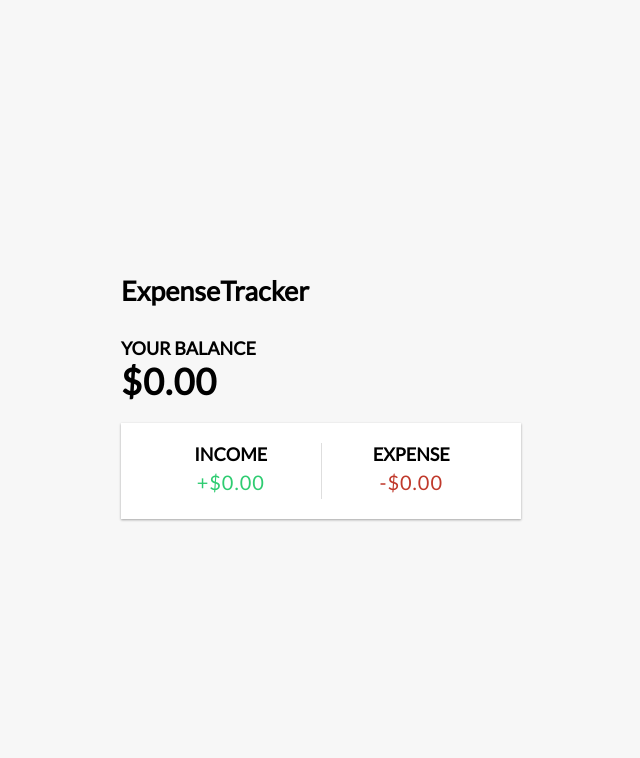
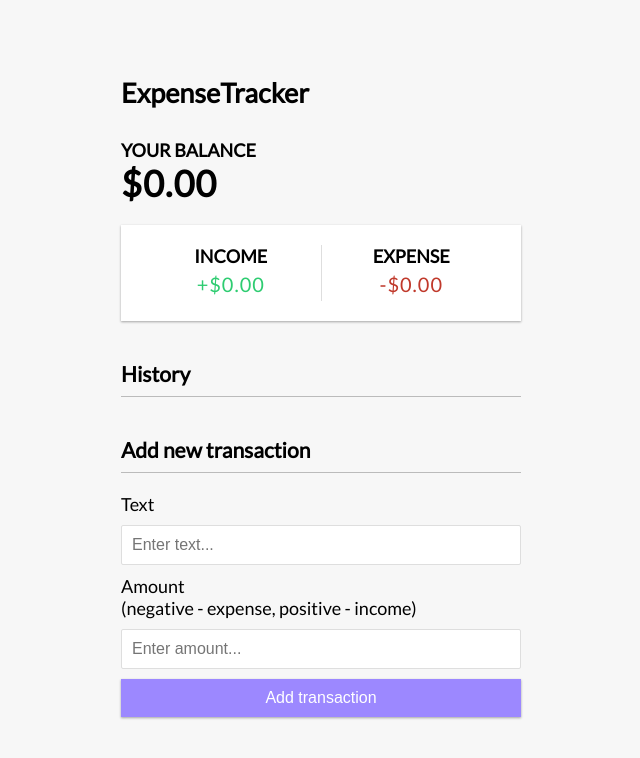
Before and after one commit to Shkurtevski/VueLearning, a Vue app in the folder vue-expense-tracker/: page / in a window 1280 px wide. Shown: the top 758 px of the page, without its empty margins (319-959 px from the left). Built offline with nearby package versions, Linux system fonts and the light colour scheme.

Commit message:
Options API added for example

```diff
--- a/vue-expense-tracker/src/App.vue
+++ b/vue-expense-tracker/src/App.vue
@@ -3,6 +3,8 @@
   <div class="container">
     <AppBalance />
     <IncomeExpenses />
+    <TransactionList />
+    <AddTransaction />
   </div>
 </template>
 
@@ -10,11 +12,16 @@
 import AppHeader from './components/AppHeader.vue'
 import AppBalance from './components/AppBalance.vue'
 import IncomeExpenses from './components/IncomeExpenses.vue'
+import TransactionList from './components/TransactionList.vue'
+import AddTransaction from './components/AddTransaction.vue'
+
 export default {
   components: {
     AppHeader,
     AppBalance,
-    IncomeExpenses
+    IncomeExpenses,
+    TransactionList,
+    AddTransaction
   }
 }
 </script>
--- a/vue-expense-tracker/src/components/AddTransaction.vue
+++ b/vue-expense-tracker/src/components/AddTransaction.vue
@@ -0,0 +1,14 @@
+<template>
+  <h3>Add new transaction</h3>
+  <form id="form">
+    <div class="form-control">
+      <label for="text">Text</label>
+      <input type="text" id="text" placeholder="Enter text..." />
+    </div>
+    <div class="form-control">
+      <label for="amount">Amount <br />(negative - expense, positive - income)</label>
+      <input type="number" id="amount" placeholder="Enter amount..." />
+      <button class="btn">Add transaction</button>
+    </div>
+  </form>
+</template>
--- a/vue-expense-tracker/src/components/TransactionList.vue
+++ b/vue-expense-tracker/src/components/TransactionList.vue
@@ -0,0 +1,30 @@
+<template>
+  <h3>History</h3>
+  <ul id="list" class="list">
+    <!----- OPTIONS-API-RENDERING-METHOD ----->
+    <!-- <li
+      v-for="transaction in transactions"
+      :key="transaction.id"
+      :class="transaction.amount < 0 ? 'minus' : 'plus'"
+    >
+      {{ transaction.text }} <span>${{ transaction.amount }}</span>
+      <button class="delete-btn">x</button>
+    </li> -->
+  </ul>
+</template>
+
+<!----- OPTIONS-API ----->
+<script lang="ts">
+export default {
+  data() {
+    return {
+      transactions: [
+        { id: 1, text: 'Flower', amount: -19.99 },
+        { id: 2, text: 'Salary', amount: 299.97 },
+        { id: 3, text: 'Book', amount: -10 },
+        { id: 4, text: 'Camera', amount: 150 }
+      ]
+    }
+  }
+}
+</script>
```
